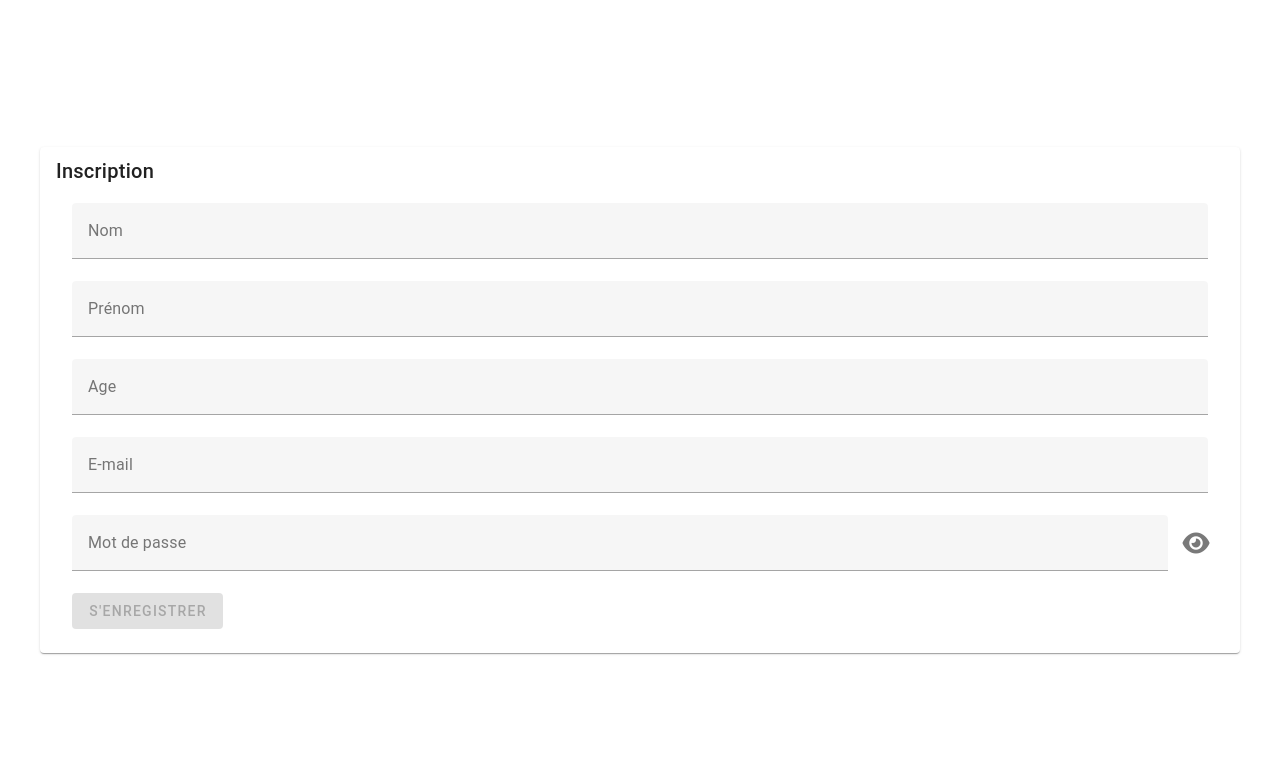
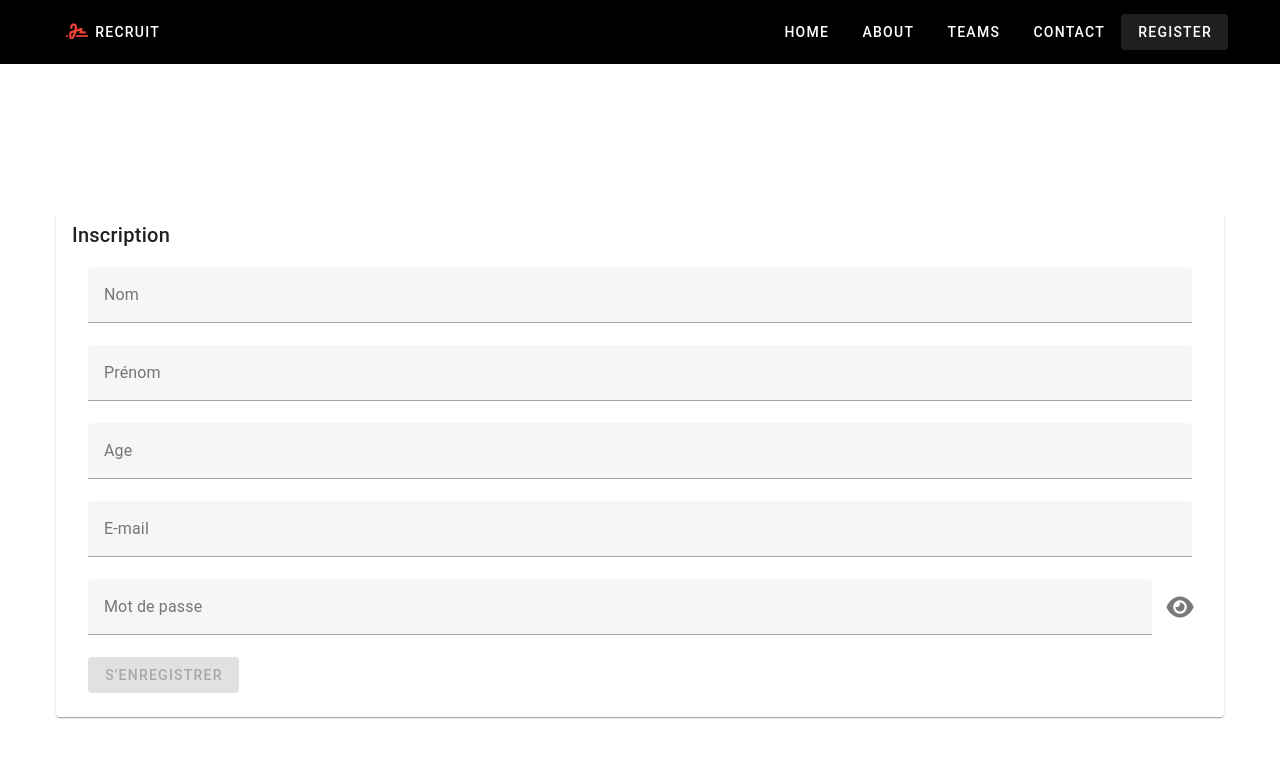
Before and after one commit to DogukanGNDZ/PFE_Frontend, a Vue app: page /register in a window 1280 px wide. Shown: the top 758 px of the page. Built offline with nearby package versions, Linux system fonts and the light colour scheme.

Commit message:
router with register done

```diff
--- a/src/App.vue
+++ b/src/App.vue
@@ -1,19 +1,17 @@
 <template>
   <v-app>
-    <v-main><RegisterView /></v-main>
+    <v-main><NavBar /></v-main>
   </v-app>
 </template>
 
 <script>
-//import HelloWorld from './components/HelloWorld.vue'
-//import NavBar from "@/components/Navbar.vue";
-import RegisterView from "./views/RegisterView.vue";
+import NavBar from "@/components/Navbar.vue";
 
 export default {
   name: "App",
 
   components: {
-    RegisterView,
+    NavBar,
   },
 
   data: () => ({
--- a/src/components/Navbar.vue
+++ b/src/components/Navbar.vue
@@ -8,6 +8,7 @@
     <v-btn class="text-white" to="/about">About</v-btn>
     <v-btn class="text-white" to="/teams">Teams</v-btn>
     <v-btn class="text-white" to="/contact">Contact</v-btn>
+    <v-btn class="text-white" to="/register">Register</v-btn>
   </v-app-bar>
   <router-view />
 </template>
--- a/src/components/Register.vue
+++ b/src/components/Register.vue
@@ -1,5 +1,4 @@
 <template>
-
   <v-container class="register-page">
     <v-card :loading="loading">
       <v-card-title>
@@ -33,21 +32,19 @@
               v-model="password"
               :rules="passwordRules"
               :type="show ? 'text' : 'password'"
-          :append-icon="show ? 'fa-sharp fa-solid fa-eye-slash' : 'fa-solid fa-eye'"
+              :append-icon="
+                show ? 'fa-sharp fa-solid fa-eye-slash' : 'fa-solid fa-eye'
+              "
               @click:append="() => (show = !show)"
               label="Mot de passe"
               hint="At least 8 characters"
             ></v-text-field>
-        <v-btn @click="register" :disabled="!valid">
-          S'enregistrer
-        </v-btn>
+            <v-btn @click="register" :disabled="!valid"> S'enregistrer </v-btn>
           </v-form>
-
         </v-card-text>
       </v-card-title>
     </v-card>
   </v-container>
-
 </template>
 
 <script>
@@ -55,32 +52,32 @@
   name: "Register",
   data: () => ({
     valid: false,
-      name: '',
-      firstName: '',
-      age: '',
-      email: '',
-      password: '',
+    name: "",
+    firstName: "",
+    age: "",
+    email: "",
+    password: "",
     show: false,
     nameRules: [
-        v => !!v || 'Le nom est requis',
-        v => (v && v.length <= 10) || 'Name must be less than 10 characters'
+      (v) => !!v || "Le nom est requis",
+      (v) => (v && v.length <= 10) || "Name must be less than 10 characters",
     ],
     firstNameRules: [
-        v => !!v || 'Name is required',
-        v => (v && v.length <= 10) || 'Name must be less than 10 characters'
+      (v) => !!v || "Name is required",
+      (v) => (v && v.length <= 10) || "Name must be less than 10 characters",
     ],
     ageRules: [
-        v => !!v || "L'age est requis",
-        v => (v <100 && v>6)|| 'Age must be valid'
+      (v) => !!v || "L'age est requis",
+      (v) => (v < 100 && v > 6) || "Age must be valid",
     ],
     emailRules: [
-        v => !!v || 'E-mail is required',
-        v => /.+@.+/.test(v) || 'E-mail must be valid'
+      (v) => !!v || "E-mail is required",
+      (v) => /.+@.+/.test(v) || "E-mail must be valid",
     ],
     passwordRules: [
-        v => !!v || 'Password is required',
-        v => (v && v.length >= 8) || 'Password must be at least 8 characters'
-      ]
+      (v) => !!v || "Password is required",
+      (v) => (v && v.length >= 8) || "Password must be at least 8 characters",
+    ],
   }),
   methods: {
     register() {
@@ -88,9 +85,9 @@
       if (!this.valid) return;
 
       // submit the form
-      }
-    }
-  }
+    },
+  },
+};
 </script>
 <style>
 .register-page {
--- a/src/router/index.js
+++ b/src/router/index.js
@@ -3,6 +3,7 @@ import Home from "@/views/HomeView.vue";
 import About from "@/views/AboutView.vue";
 import Contact from "@/views/ContactView.vue";
 import Teams from "@/views/TeamsView.vue";
+import Register from "@/views/RegisterView.vue";
 
 const routes = [
   {
@@ -25,6 +26,11 @@ const routes = [
     name: "Teams",
     component: Teams,
   },
+  {
+    path: "/register",
+    name: "Register",
+    component: Register,
+  },
 ];
 
 const router = createRouter({
--- a/src/views/AboutView.vue
+++ b/src/views/AboutView.vue
@@ -1,7 +1,5 @@
 <template>
   <v-app>
-    <NavBar />
-
     <v-container>
       <div>
         <h1 text class="text-red mt-10">About Page</h1>
@@ -11,13 +9,9 @@
 </template>
 
 <script>
-import NavBar from "@/components/Navbar.vue";
-
 export default {
   name: "About",
 
-  components: {
-    NavBar,
-  },
+  components: {},
 };
 </script>
--- a/src/views/ContactView.vue
+++ b/src/views/ContactView.vue
@@ -1,7 +1,5 @@
 <template>
   <v-app>
-    <NavBar />
-
     <v-container>
       <div>
         <h1 text class="text-red mt-10">Contact Page</h1>
@@ -11,13 +9,9 @@
 </template>
 
 <script>
-import NavBar from "@/components/Navbar.vue";
-
 export default {
   name: "Contact",
 
-  components: {
-    NavBar,
-  },
+  components: {},
 };
 </script>
--- a/src/views/HomeView.vue
+++ b/src/views/HomeView.vue
@@ -1,29 +1,19 @@
 <!-- Template -->
 <template>
   <v-app>
-    <NavBar />
-    <HelloWorld />
     <v-container>
       <div>
-        <h1 text class="text-red mt-10">Home Page</h1>
+        <h1 text class="text-red mt-10">Home</h1>
       </div>
     </v-container>
-    <Register />
   </v-app>
 </template>
 
 <!-- Script -->
 <script>
-import NavBar from "@/components/Navbar.vue";
-import HelloWorld from "@/components/HelloWorld.vue";
-import Register from "@/components/Register.vue";
 export default {
   name: "HomeView",
 
-  components: {
-    NavBar,
-    HelloWorld,
-    Register,
-  },
+  components: {},
 };
 </script>
--- a/src/views/RegisterView.vue
+++ b/src/views/RegisterView.vue
@@ -1,47 +1,21 @@
 <!-- Template -->
 <template>
-    <v-app id="register">
+  <v-app>
     <Register />
   </v-app>
 </template>
 
-  <!-- Script -->
 <script>
-  import { defineComponent } from "vue";
+import Register from "@/components/Register.vue";
 
-  import Register from "@/components/Register.vue";
-  export default defineComponent({
+export default {
   name: "RegisterView",
 
   components: {
-      Register
+    Register,
   },
-  });
+};
 </script>
 
 <!-- Style -->
-  <style scoped>
-  .v-container {
-    padding: 16px 0;
-  }
-  .head {
-    position: relative;
-    text-align: center;
-    padding: 12px;
-    margin-bottom: 6px;
-    height: 400px;
-    width: 100%;
-    color: white;
-  }
-
-  head:before {
-    content: "";
-    position: absolute;
-    top: 0;
-    left: 0;
-    height: 100%;
-    width: 50%;
-    background: black;
-  }
-
-  </style>
+<style scoped></style>
--- a/src/views/TeamsView.vue
+++ b/src/views/TeamsView.vue
@@ -1,7 +1,5 @@
 <template>
   <v-app>
-    <NavBar />
-
     <v-container>
       <div>
         <h1 text class="text-red mt-10">Teams Page</h1>
@@ -11,13 +9,9 @@
 </template>
 
 <script>
-import NavBar from "@/components/Navbar.vue";
-
 export default {
   name: "Teams",
 
-  components: {
-    NavBar,
-  },
+  components: {},
 };
 </script>
```
Lines whose indentation alone changed are shown as unchanged.
